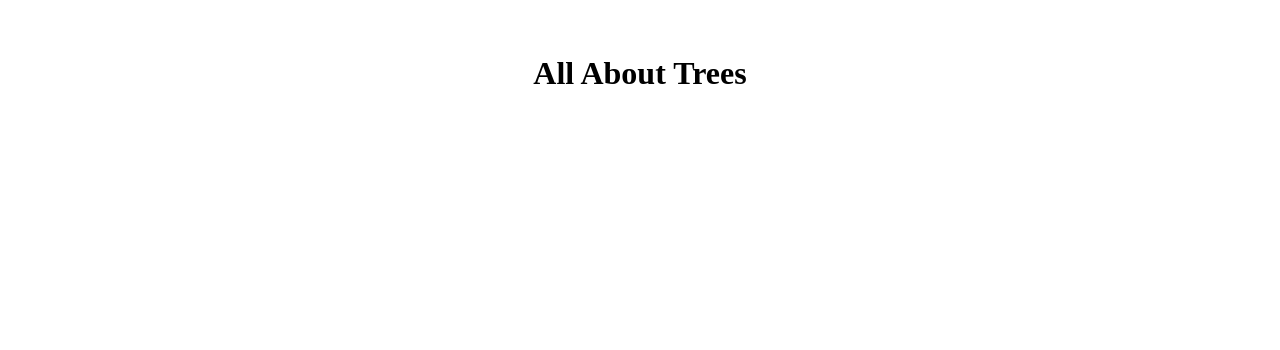
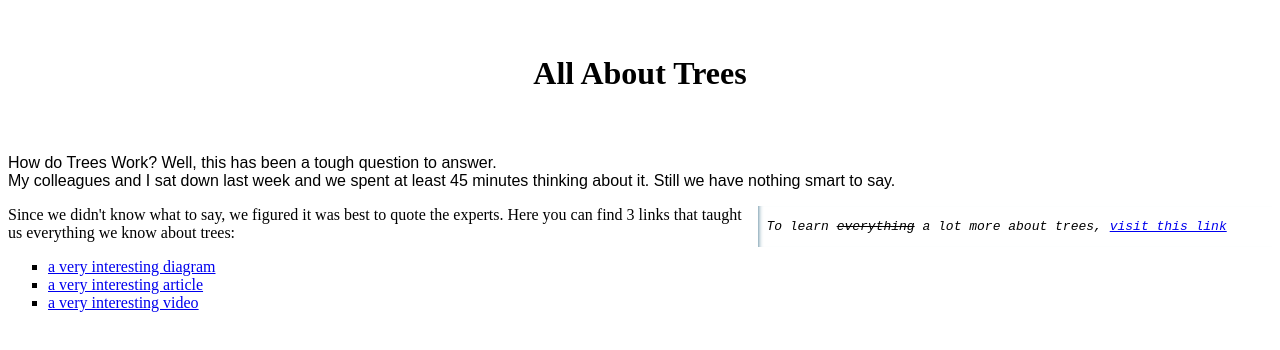
Before and after one commit to HYF-Class22/agile-development-group1-all-about-trees, a website: page index.html in a window 1280 px wide. Drawn offline with Linux system fonts and the light colour scheme.

Commit message:
ädd sidebar group1

```diff
--- a/index.html
+++ b/index.html
@@ -13,5 +13,49 @@
     <header class="centered-items">
       <h1>All About Trees</h1>
     </header>
+    <section id="summary-info">
+      <p class="fascinating-words">
+        How do Trees Work? Well, this has been a tough question to answer.
+        <br />
+        My colleagues and I sat down last week and we spent at least 45 minutes
+        thinking about it. Still we have nothing smart to say.
+      </p>
+    </section>
+    <aside id="extra-info" class="aside-info">
+      <p class="aside-text">
+        To learn <s>everything</s> a lot more about trees,
+        <a href="https://en.wikipedia.org/wiki/Tree" target="_blank"
+          >visit this link</a
+        >
+      </p>
+    </aside>
+    <article id="main-info">
+      <p>
+        Since we didn't know what to say, we figured it was best to quote the
+        experts. Here you can find 3 links that taught us everything we know
+        about trees:
+      </p>
+      <ul class="interesting-things">
+        <li>
+          <a
+            href="https://i.pinimg.com/originals/f9/4a/d6/f94ad6c7c8b05d97c284f82edbb3fcd0.jpg"
+            target="_blank"
+            >a very interesting diagram</a
+          >
+        </li>
+        <li>
+          <a
+            href="https://treescharlotte.org/wp-content/uploads/2013/11/How-A-Tree-Works.pdf"
+            target="_blank"
+            >a very interesting article</a
+          >
+        </li>
+        <li>
+          <a href="https://www.youtube.com/watch?v=BickMFHAZR0" target="_blank"
+            >a very interesting video</a
+          >
+        </li>
+      </ul>
+    </article>
   </body>
 </html>
--- a/styles/something.css
+++ b/styles/something.css
@@ -9,3 +9,24 @@ body {
   padding-top: 2%;
   padding-bottom: 2%;
 }
+
+.fascinating-words {
+  font-family: fantasy;
+}
+
+.aside-info {
+  width: 40%;
+  padding-left: 0.5rem;
+  margin-left: 0.5rem;
+  float: right;
+  box-shadow: inset 5px 0 5px -5px #29627e;
+  font-style: italic;
+}
+
+.aside-text {
+  font-family: monospace;
+}
+
+.interesting-things {
+  list-style-type: square;
+}
```
